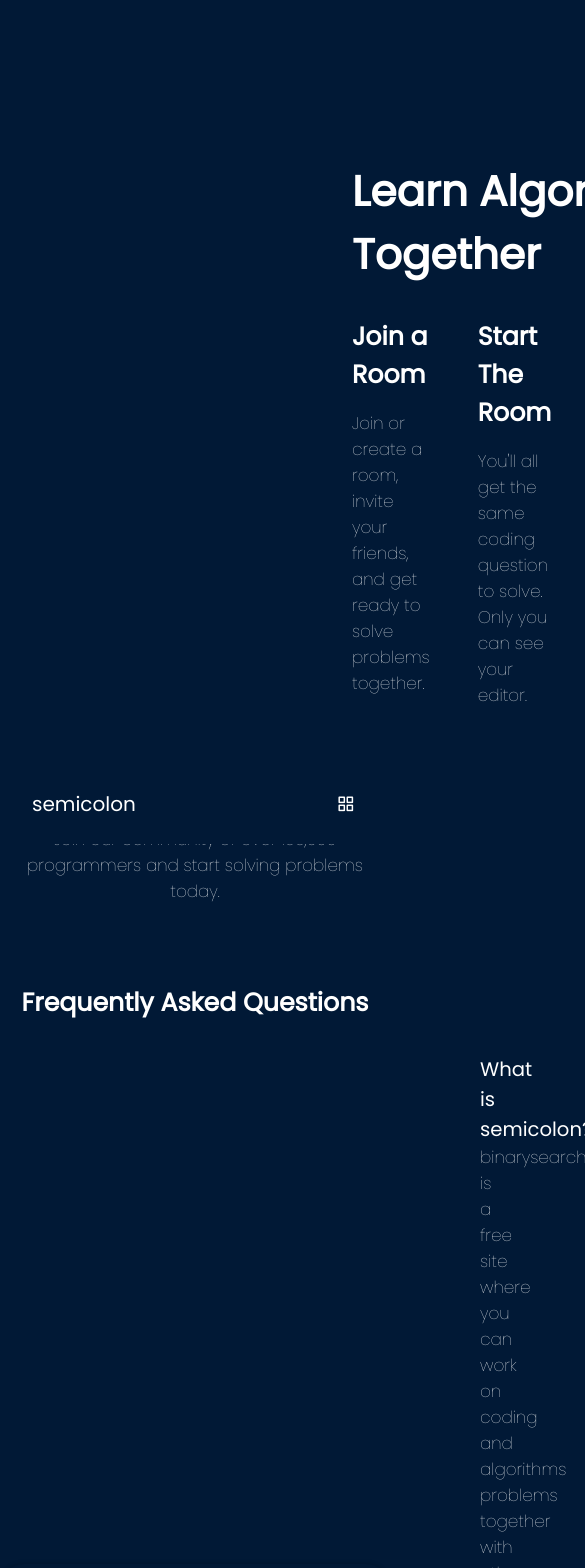
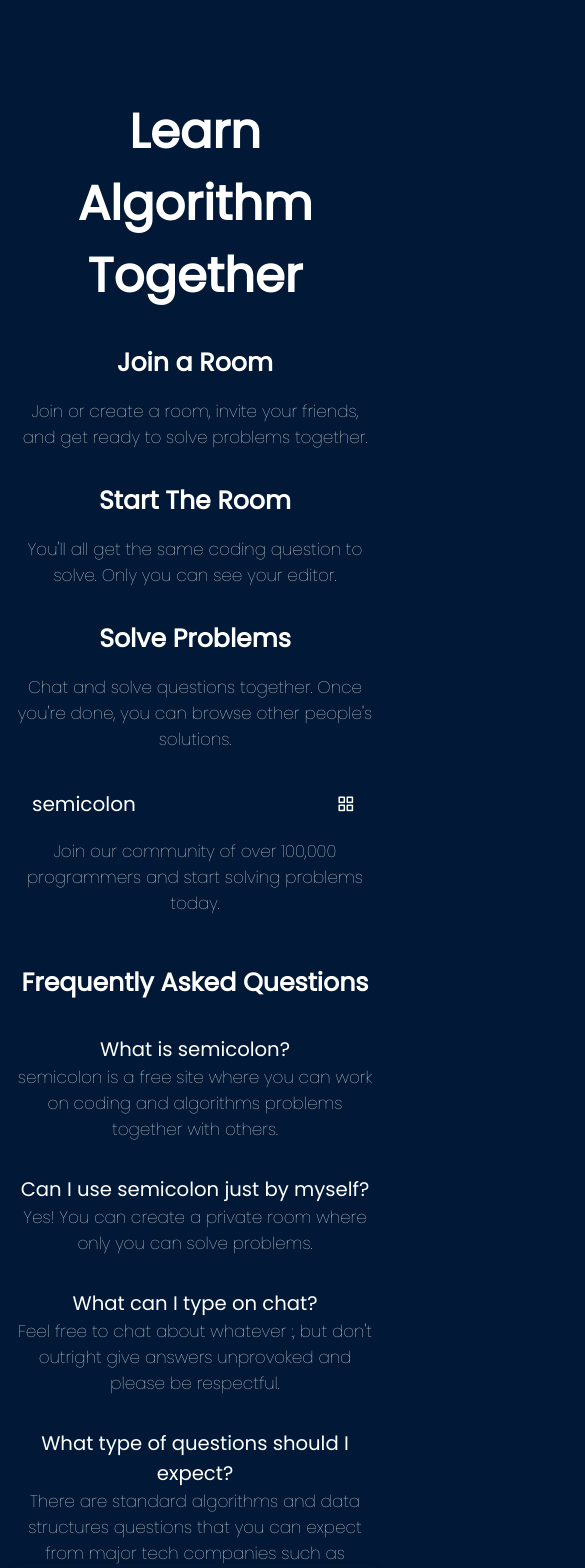
Before and after one commit to Danish1004/online-judge-frontend, a React (Create React App) app: page /home in a window 390 px wide. Shown: the top 1568 px of the page, 585 px wide, since content can reach past the window. Built offline with nearby package versions, Linux system fonts and the light colour scheme.

Commit message:
home page made responsive

```diff
--- a/src/pages/home/Home.css
+++ b/src/pages/home/Home.css
@@ -2,6 +2,9 @@
   padding: 5rem 2rem 0 2rem;
   margin: 5rem 0rem 0 20rem;
   display: flex;
+  flex-direction: column;
+  justify-content: center;
+  align-items: center;
   gap: 8rem;
 }
 .main_title {
@@ -10,9 +13,7 @@
 p {
   font-weight: var(--font-normal);
   font-size: var(--normal-font-size);
-}
-.p1 {
-  text-align: start;
+  text-align: center;
 }
 .about_grid {
   margin: 2rem 0 0 0;
@@ -26,6 +27,7 @@ p {
   display: flex;
   flex-direction: column;
   gap: 1rem;
+  justify-content: center;
 }
 .secondary_info {
   margin-top: 5rem;
@@ -50,4 +52,160 @@ p {
 
 h3 {
   font-weight: var(--normal-font-size);
+  text-align: center;
 }
+
+/* Mobile Devices */
+@media (max-width: 768px) {
+  .about_section {
+    padding: 3rem 1rem 0 1rem;
+    margin: 3rem 0 0 0;
+    flex-direction: column;
+    gap: 4rem;
+    justify-content: center;
+  }
+
+  .main_title {
+    font-size: 3rem;
+    text-align: center;
+  }
+
+  .about_grid {
+    margin: 2rem 0 0 0;
+    flex-direction: column;
+    justify-content: center;
+    gap: 2rem;
+  }
+
+  .about_info {
+    max-width: none;
+    text-align: center;
+  }
+
+  .secondary_info {
+    margin-top: 3rem;
+    text-align: center;
+  }
+
+  .questions_info {
+    margin-top: 3rem;
+    text-align: center;
+  }
+
+  .questions {
+    padding: 0 1rem 0 1rem;
+    text-align: center;
+  }
+  .main_image {
+    display: none;
+  }
+}
+
+/* Tablets */
+@media (min-width: 769px) and (max-width: 1024px) {
+  .about_section {
+    padding: 5rem 2rem 0 2rem;
+    margin: 5rem auto 0 auto;
+    display: flex;
+    gap: 8rem;
+    justify-content: center;
+  }
+
+  .main_title {
+    font-size: 4vh;
+    text-align: center;
+  }
+
+  .about_grid {
+    margin: 2rem 0 0 0;
+    flex-direction: row;
+    justify-content: center;
+    gap: 3rem;
+  }
+
+  .about_info {
+    max-width: 10rem;
+    text-align: center;
+  }
+
+  .secondary_info {
+    margin-top: 4rem;
+  }
+
+  .questions_info {
+    margin-top: 4rem;
+  }
+
+  .questions {
+    padding: 0 12rem 0 12rem;
+  }
+  .main_image {
+    display: none;
+  }
+}
+
+/* Desktops */
+@media (min-width: 1025px) {
+  .about_section {
+    padding: 5rem 2rem 0 2rem;
+    margin: 5rem auto 0 auto;
+    display: flex;
+    gap: 8rem;
+    justify-content: center;
+  }
+
+  .main_title {
+    font-size: 5vh;
+    text-align: center;
+  }
+
+  .about_grid {
+    margin: 2rem 0 0 0;
+    flex-direction: row;
+    justify-content: center;
+    gap: 3rem;
+  }
+
+  .about_info {
+    max-width: 13rem;
+    text-align: left;
+  }
+
+  .secondary_info {
+    margin-top: 5rem;
+    text-align: center;
+  }
+
+  .questions_info {
+    margin-top: 5rem;
+    text-align: center;
+  }
+
+  .questions {
+    padding: 0 20rem 0 20rem;
+    text-align: left;
+  }
+  /* .main_image {
+    display: none;
+  } */
+}
+
+/* Common Styles */
+p {
+  font-weight: var(--font-normal);
+  font-size: var(--normal-font-size);
+}
+.about_info,
+.secondary_info,
+.info_1 {
+  align-items: center;
+  text-align: center;
+}
+
+.question_parts {
+  margin-top: 2rem;
+}
+
+h3 {
+  font-weight: var(--normal-font-size);
+}
--- a/src/pages/home/Home.jsx
+++ b/src/pages/home/Home.jsx
@@ -38,7 +38,7 @@ const Home = () => {
                 <div className="grid-item">
                   <div className="about_info">
                     <h2>Join a Room</h2>
-                    <p className="p1">
+                    <p>
                       Join or create a room, invite your friends, and get ready
                       to solve problems together.
                     </p>
@@ -81,7 +81,7 @@ const Home = () => {
               <div className="question_parts">
                 <h3>What is semicolon?</h3>
                 <p>
-                  binarysearch is a free site where you can work on coding and
+                  semicolon is a free site where you can work on coding and
                   algorithms problems together with others.
                 </p>
               </div>
@@ -112,17 +112,6 @@ const Home = () => {
               </div>
 
               <div className="question_parts">
-                <h3>Who are you?</h3>
-                <p>
-                  Hi! We're Lawrence and Jae, two engineers from Canada. We want
-                  to make learning algorithms more accessible. We got the idea
-                  for binarysearch from having had to prepare for interviews at
-                  many tech companies. We found that by working on problems with
-                  friends we had a lot of fun and learned faster.
-                </p>
-              </div>
-
-              <div className="question_parts">
                 <h3>Is it really free?</h3>
                 <p>Yes, it's free and will always be free.</p>
               </div>
```
